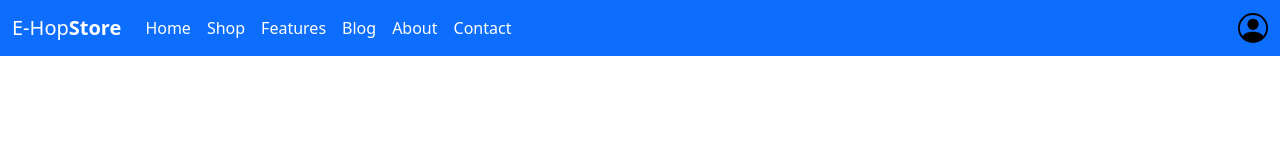
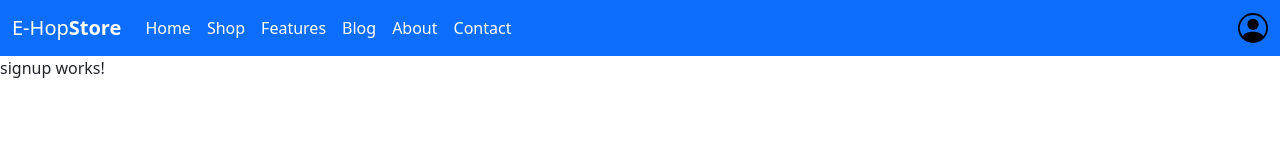
Before and after one commit to chandansutradhar2/infrasoft, an Angular app: page / in a window 1280 px wide. Shown: the top 160 px of the page. Built offline with nearby package versions, Linux system fonts and the light colour scheme.

Commit message:
tempelate and controller in same code - multi line

```diff
--- a/src/app/app.component.html
+++ b/src/app/app.component.html
@@ -1 +1,2 @@
 <cn-nav-bar [categories]="userNavCategories"></cn-nav-bar>
+<cn-signup></cn-signup>
--- a/src/app/auth/signup/signup.component.html
+++ /dev/null
@@ -1 +0,0 @@
-<p>signup works!</p>
--- a/src/app/auth/signup/signup.component.ts
+++ b/src/app/auth/signup/signup.component.ts
@@ -1,15 +1,13 @@
-import { Component, OnInit } from '@angular/core';
+import { Component } from '@angular/core';
 
 @Component({
-  selector: 'app-signup',
-  templateUrl: './signup.component.html',
-  styleUrls: ['./signup.component.scss']
+  selector: 'cn-signup',
+  template: `<p>signup works!</p>
+    <div></div>`,
+  styleUrls: ['./signup.component.scss'],
 })
-export class SignupComponent implements OnInit {
-
-  constructor() { }
-
-  ngOnInit(): void {
+export class SignupComponent {
+  constructor() {
+    alert('signup loaded');
   }
-
 }
```
